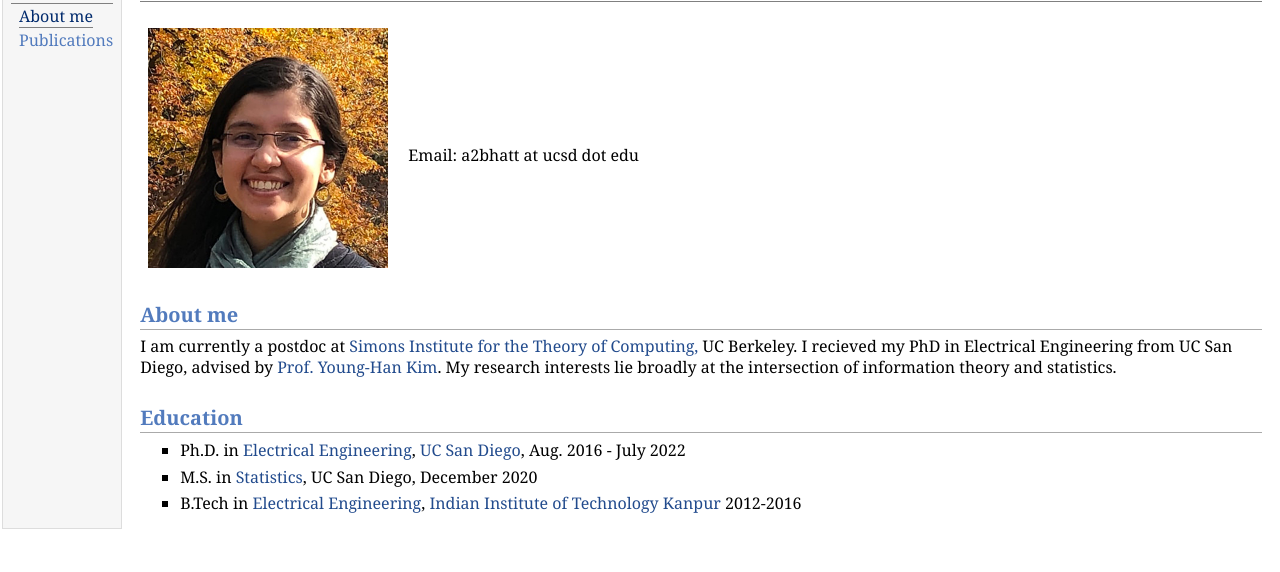
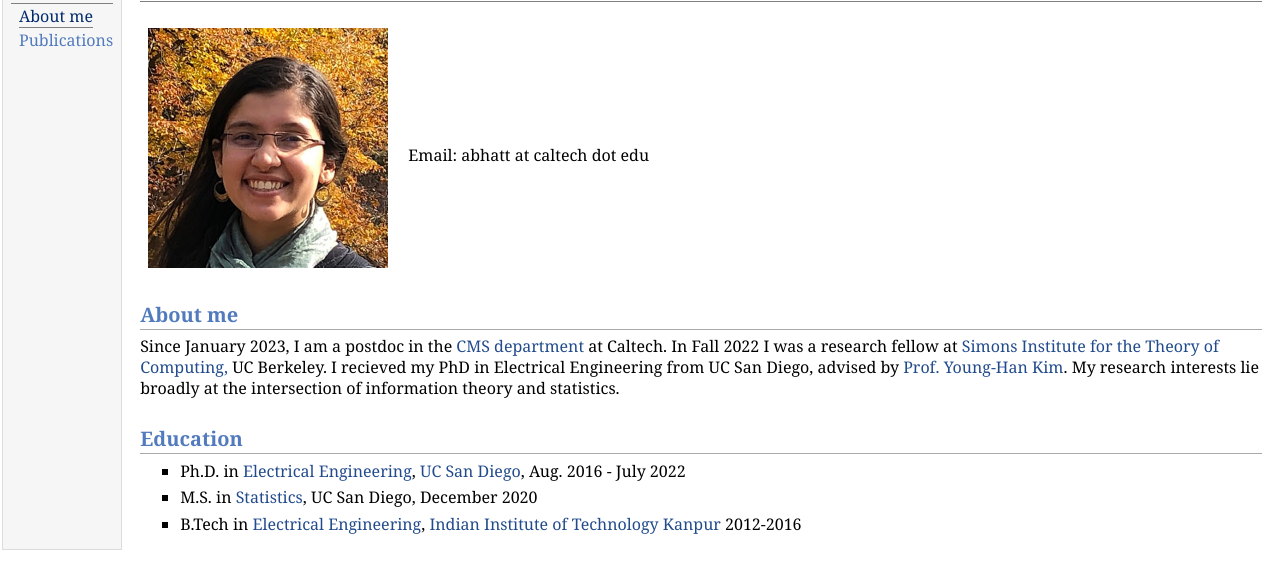
Before and after one commit to alankritabhatt/alankritabhatt.github.io, a plain HTML site: page index.html in a window 1280 px wide. Shown: the part 48-620 px from the top of the page. Drawn offline with Linux system fonts and the light colour scheme.

Commit message:
Added papers and index.html

```diff
--- a/index.html
+++ b/index.html
@@ -22,10 +22,10 @@
 <table class="imgtable"><tr><td>
 <img src="files/photos/website_photo.jpg" alt="alt text" width="240px" height="240px" />&nbsp;</td>
 <td align="left"><p><br />
-Email: a2bhatt at ucsd dot edu<br /></p>
+Email: abhatt at caltech dot edu<br /></p>
 </td></tr></table>
 <h2>About me</h2>
-<p>I am currently a postdoc at <a href="http://simons.berkeley.edu">Simons Institute for the Theory of Computing,</a> UC Berkeley. I recieved my PhD in Electrical Engineering from  UC San Diego, advised by <a href="http://yhk.ucsd.edu">Prof. Young-Han Kim</a>. My research interests lie broadly at the intersection of information theory and statistics. </p>
+<p>Since January 2023, I am a postdoc in the <a href="http://cms.caltech.edu">CMS department</a> at Caltech. In Fall 2022 I was a research fellow at <a href="http://simons.berkeley.edu">Simons Institute for the Theory of Computing,</a> UC Berkeley. I recieved my PhD in Electrical Engineering from  UC San Diego, advised by <a href="http://yhk.ucsd.edu">Prof. Young-Han Kim</a>. My research interests lie broadly at the intersection of information theory and statistics. </p>
 <h2>Education</h2>
 <ul>
 <li><p>Ph.D. in <a href="http://ece.ucsd.edu">Electrical Engineering</a>, <a href="http://ucsd.edu">UC San Diego</a>, Aug. 2016 - July 2022</p>
```
Also changed, not shown: 1 other file.
